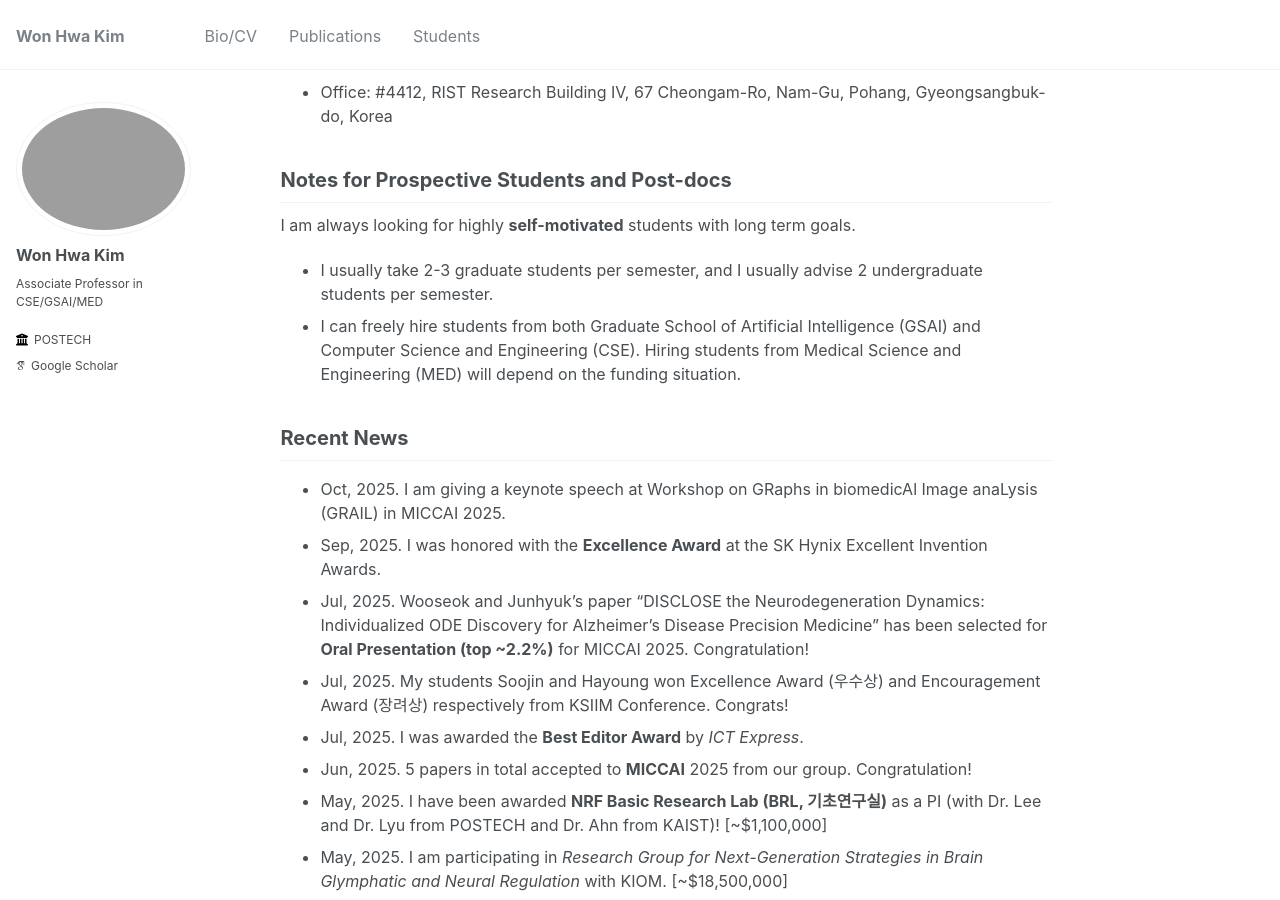
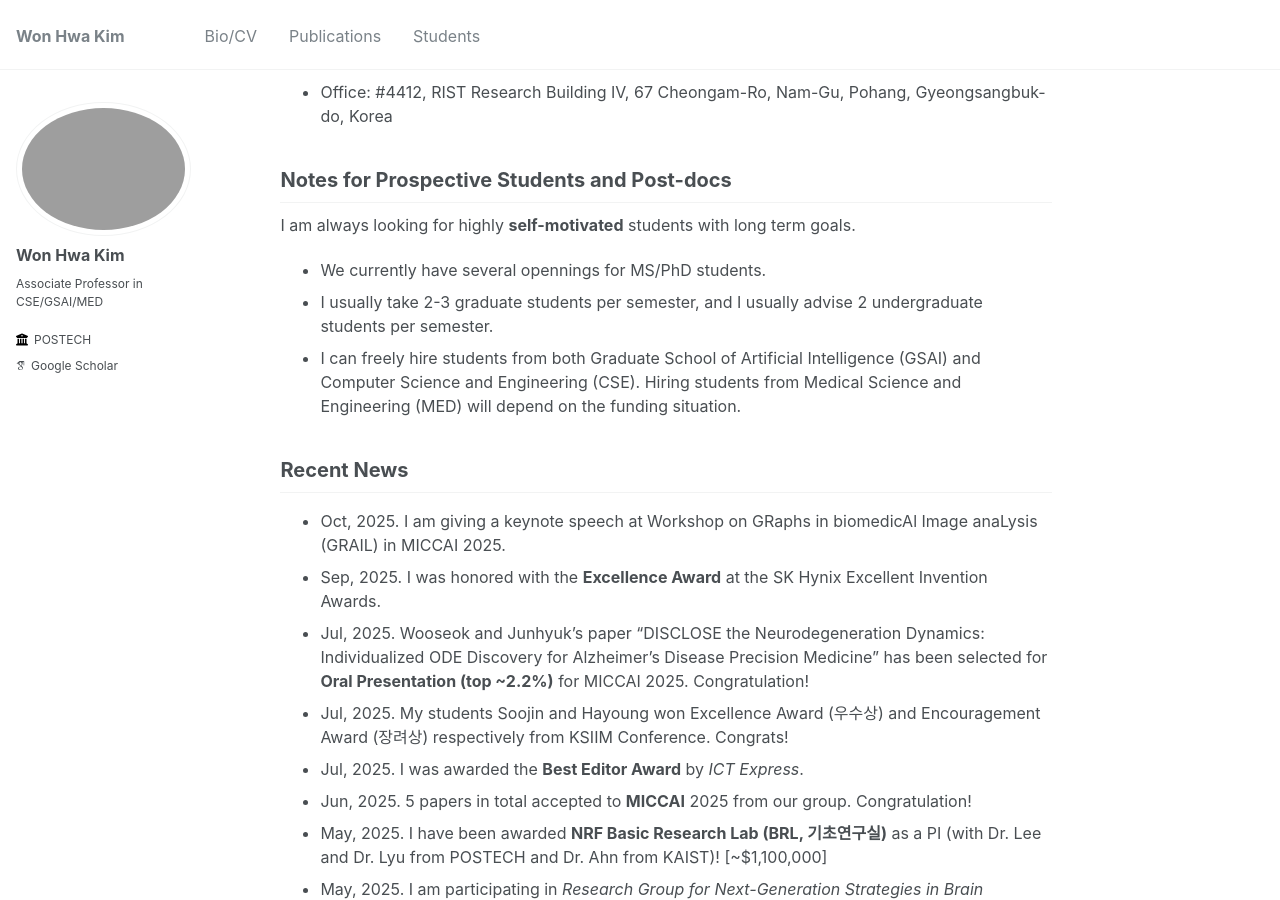
Before and after one commit to wwplato/wwplato.github.io, a Jekyll site: the page built from _pages/about.md, in a window 1280 px wide and 900 px high, scrolled down 337 px. Built offline with Jekyll 4.4.1, drawn with Linux system fonts in a browser that asks for light colours; some web fonts are replaced.

Commit message:
Update about.md

```diff
--- a/_pages/about.md
+++ b/_pages/about.md
@@ -24,6 +24,7 @@ Notes for Prospective Students and Post-docs
 -----
 I am always looking for highly **self-motivated** students with long term goals.
 <!--* I am looking for a post-doc to work on ML/CV problems for geometric neuroimages (e.g., 3D mesh and brain network). -->
+* We currently have several opennings for MS/PhD students.
 * I usually take 2-3 graduate students per semester, and I usually advise 2 undergraduate students per semester.
 * I can freely hire students from both Graduate School of Artificial Intelligence (GSAI) and Computer Science and Engineering (CSE). Hiring students from Medical Science and Engineering (MED) will depend on the funding situation.
 <!-- I do not hire summer or winter interns as I make several (business) trips during those times.   -->
```
